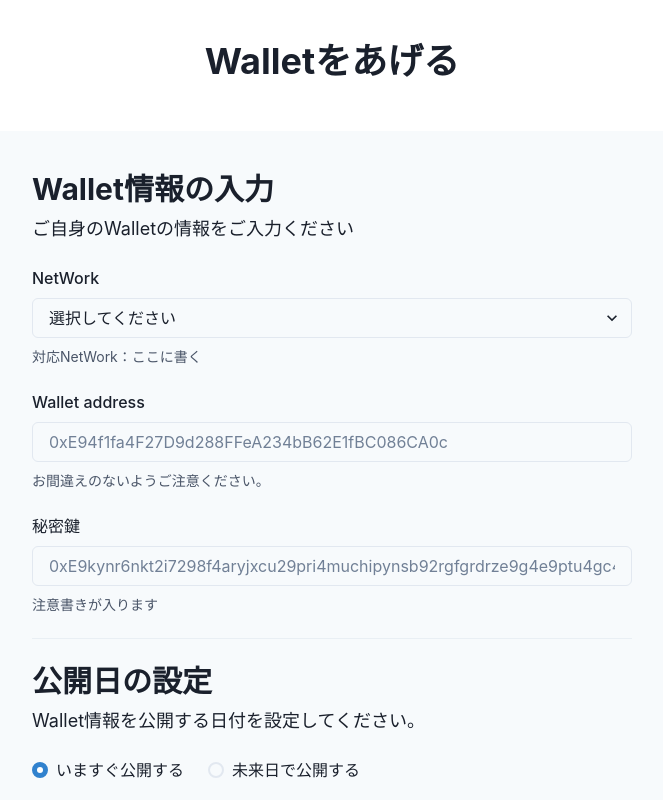
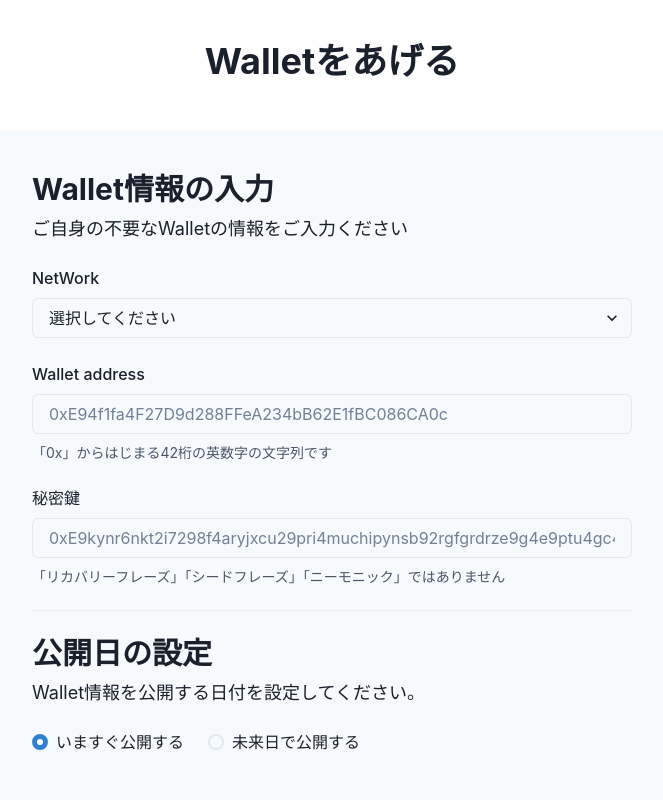
Before and after one commit to Youichi-Higa/wallet-gift, a React (Create React App) app: page /form in a window 1280 px wide. Shown: the top 800 px of the page, without its empty margins (308-971 px from the left). Built offline with nearby package versions, Linux system fonts and the light colour scheme.

Commit message:
文言修正、バリデーション追加

```diff
--- a/public/index.html
+++ b/public/index.html
@@ -24,7 +24,7 @@
       work correctly both with client-side routing and a non-root public URL.
       Learn how to configure a non-root public URL by running `npm run build`.
     -->
-    <title>React App</title>
+    <title>Wallet Gift</title>
   </head>
   <body>
     <noscript>You need to enable JavaScript to run this app.</noscript>
--- a/src/components/pages/Form.tsx
+++ b/src/components/pages/Form.tsx
@@ -65,7 +65,7 @@ export const Form = () => {
               Wallet情報の入力
             </Heading>
             <Text fontSize="lg" mb={6}>
-              ご自身のWalletの情報をご入力ください
+              ご自身の不要なWalletの情報をご入力ください
             </Text>
 
             {/* ネットワーク入力欄 */}
@@ -79,10 +79,11 @@ export const Form = () => {
                 placeholder="選択してください"
               >
                 {networks.map((network) => (
-                  <option value={network}>{network}</option>
+                  <option key={network} value={network}>
+                    {network}
+                  </option>
                 ))}
               </Select>
-              <FormHelperText> 対応NetWork：ここに書く</FormHelperText>
               <FormErrorMessage> {errors.network && errors.network.message}</FormErrorMessage>
             </FormControl>
 
@@ -95,9 +96,21 @@ export const Form = () => {
                 placeholder="0xE94f1fa4F27D9d288FFeA234bB62E1fBC086CA0c"
                 {...register('walletAddress', {
                   required: '必須です',
+                  minLength: {
+                    value: 42,
+                    message: '42桁で入力してください',
+                  },
+                  maxLength: {
+                    value: 42,
+                    message: '42桁で入力してください',
+                  },
+                  pattern: {
+                    value: /^0x.+/,
+                    message: '先頭は「0x」にしてください',
+                  },
                 })}
               />
-              <FormHelperText>お間違えのないようご注意ください。</FormHelperText>
+              <FormHelperText>「0x」からはじまる42桁の英数字の文字列です</FormHelperText>
               <FormErrorMessage>
                 {errors.walletAddress && errors.walletAddress.message}
               </FormErrorMessage>
@@ -114,7 +127,9 @@ export const Form = () => {
                   required: '必須です',
                 })}
               />
-              <FormHelperText>注意書きが入ります</FormHelperText>
+              <FormHelperText>
+                「リカバリーフレーズ」「シードフレーズ」「ニーモニック」ではありません
+              </FormHelperText>
               <FormErrorMessage>{errors.secretKey && errors.secretKey.message}</FormErrorMessage>
             </FormControl>
 
@@ -157,7 +172,6 @@ export const Form = () => {
                     },
                   })}
                 />
-                <FormHelperText>注意書きが入ります</FormHelperText>
                 <FormErrorMessage>
                   {errors.publicDate && errors.publicDate.message}
                 </FormErrorMessage>
```
